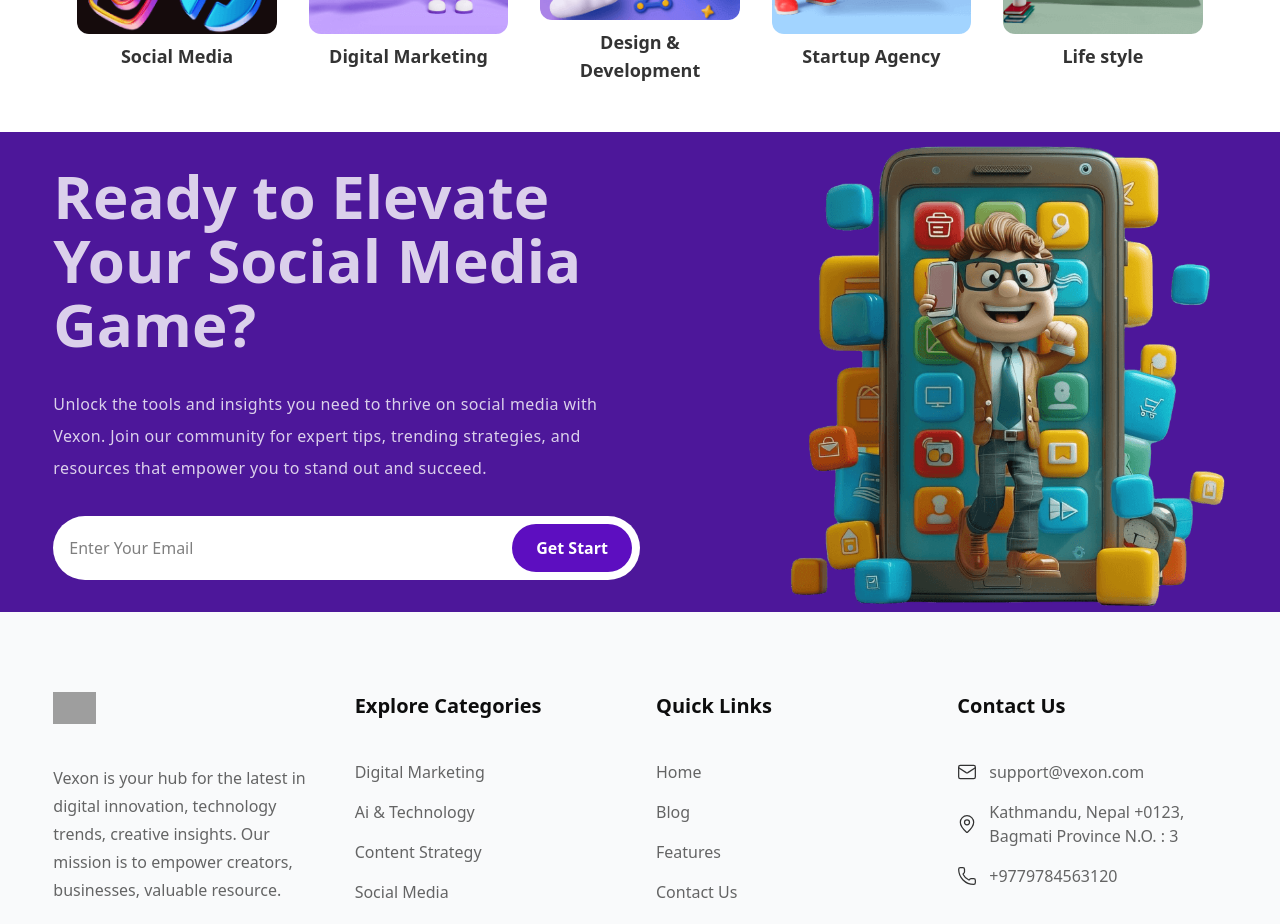
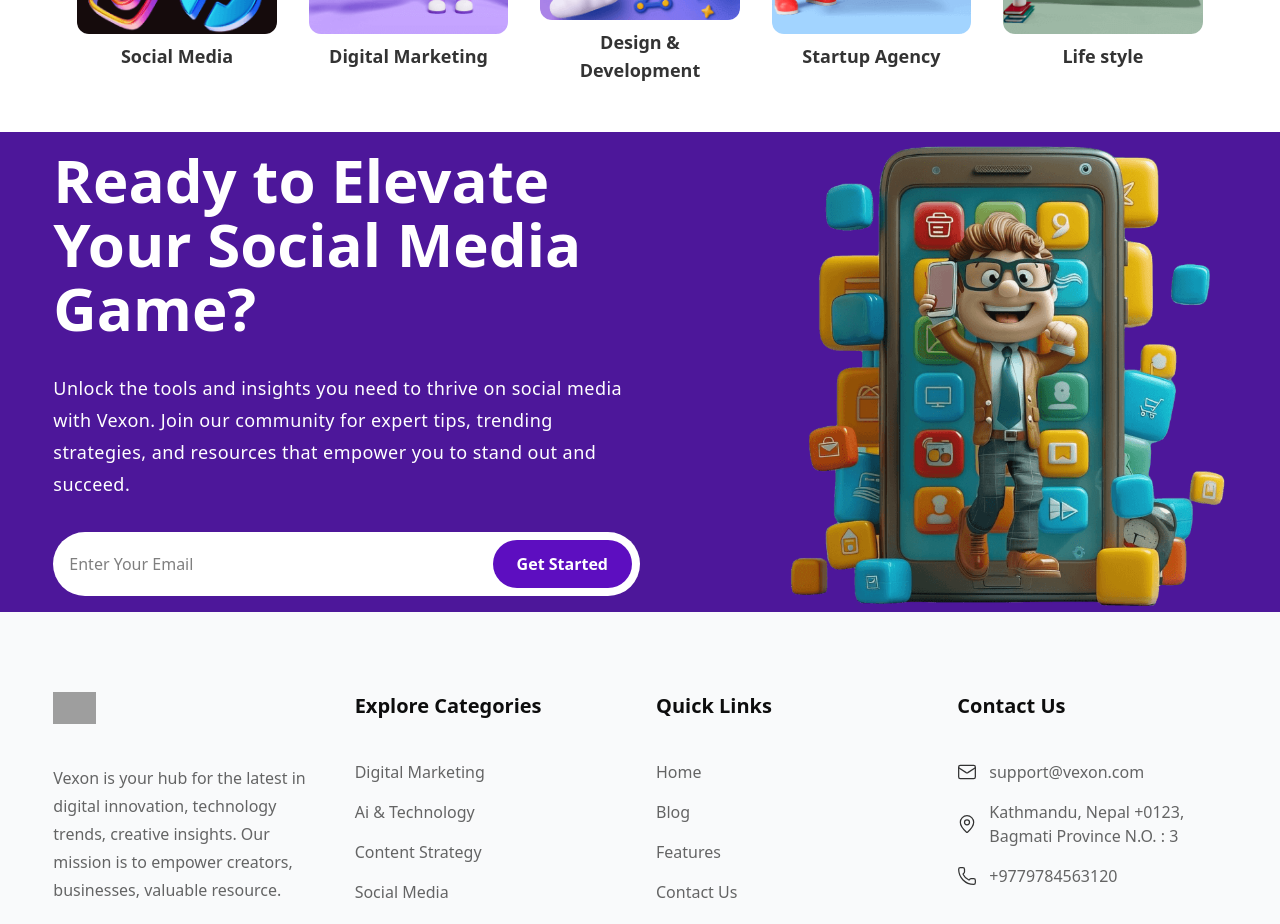
Before and after one commit to prabinb50/Blog_Website_MERN, a React (Vite) app in the folder frontend/: page / in a window 1280 px wide. Shown: the part 3700-4624 px from the top of the page. Built offline with nearby package versions, Linux system fonts and the light colour scheme; no server answers; sample sign-in values are in the browser's storage; grey boxes are pictures that could not be loaded.

Commit message:
add animated components and enhance UI with animations in Contact Us and Social Media pages

```diff
--- /dev/null
+++ b/frontend/src/components/AnimatedComponent.jsx
@@ -0,0 +1,92 @@
+import React, { useEffect } from 'react';
+import { motion, useAnimation } from 'framer-motion';
+import { useInView } from 'react-intersection-observer';
+
+// AnimatedText component
+export const AnimatedText = ({ children, delay = 0, className }) => {
+    const controls = useAnimation();
+    const [ref, inView] = useInView({
+        triggerOnce: false,
+        threshold: 0.1,
+    });
+
+    useEffect(() => {
+        if (inView) {
+            controls.start({
+                opacity: 1,
+                y: 0,
+                transition: { duration: 0.5, delay }
+            });
+        }
+    }, [controls, inView, delay]);
+
+    return (
+        <motion.div
+            ref={ref}
+            initial={{ opacity: 0, y: 20 }}
+            animate={controls}
+            className={className}
+        >
+            {children}
+        </motion.div>
+    );
+};
+
+// AnimatedCard component
+export const AnimatedCard = ({ children, delay = 0, className }) => {
+    const controls = useAnimation();
+    const [ref, inView] = useInView({
+        triggerOnce: false,
+        threshold: 0.1,
+    });
+
+    useEffect(() => {
+        if (inView) {
+            controls.start({
+                opacity: 1,
+                y: 0,
+                transition: { duration: 0.5, delay }
+            });
+        }
+    }, [controls, inView, delay]);
+
+    return (
+        <motion.div
+            ref={ref}
+            initial={{ opacity: 0, y: 30 }}
+            animate={controls}
+            className={className}
+        >
+            {children}
+        </motion.div>
+    );
+};
+
+// AnimatedFade component (fade-in only)
+export const AnimatedFade = ({ children, delay = 0, className }) => {
+    const controls = useAnimation();
+    const [ref, inView] = useInView({
+        triggerOnce: false,
+        threshold: 0.1,
+    });
+
+    useEffect(() => {
+        if (inView) {
+            controls.start({
+                opacity: 1,
+                transition: { duration: 0.5, delay }
+            });
+        }
+    }, [controls, inView, delay]);
+
+    return (
+        <motion.div
+            ref={ref}
+            initial={{ opacity: 0 }}
+            animate={controls}
+            className={className}
+        >
+            {children}
+        </motion.div>
+    );
+};
--- a/frontend/src/components/LogoutButton.jsx
+++ b/frontend/src/components/LogoutButton.jsx
@@ -6,28 +6,28 @@
     const navigate = useNavigate();
 
     const handleLogout = () => {
-        // Remove the authentication token
+        // remove the authentication token
         localStorage.removeItem('myToken');
 
-        // Show success message
+        // show success message
         toast.success('Logged out successfully', {
             position: 'top-right',
             autoClose: 200,
         });
 
-        // Call the optional onClick callback if provided
+        // call the optional onClick callback if provided
         if (onClick && typeof onClick === 'function') {
             onClick();
         }
 
-        // Redirect to login page
+        // redirect to login page
         navigate('/login');
     };
 
     return (
         <button
             onClick={handleLogout}
-            className={className || "text-black hover:text-purple-600 transition-colors"}
+            className={className || "text-black hover:text-purple-600 transition-colors cursor-pointer"}
         >
             Logout
         </button>
--- a/frontend/src/components/SocialMediaGame.jsx
+++ b/frontend/src/components/SocialMediaGame.jsx
@@ -1,35 +1,58 @@
 import React from "react";
 import socialmedia from "../../public/socialmediagame.png";
+import { AnimatedText, AnimatedCard, AnimatedFade } from "./AnimatedComponent";
 
 export default function SocialMediaGame() {
   return (
-    <div className="h-full lg:h-120 w-full bg-violet-900  flex ">
-      <div className=" w-11/12 mx-auto flex flex-col max-lg:px-6 lg:flex-row items-center justify-between gap-8">
-        <div className="flex flex-col  lg:w-1/2  gap-8 max-lg:mt-12">
-          <p className="font-bold xl:text-6xl sm:text-4xl xl:leading-16 text-3xl text-white  opacity-80">
+    <div className="h-full lg:h-120 w-full bg-violet-900 flex">
+      <div className="w-11/12 mx-auto flex flex-col max-lg:px-6 lg:flex-row items-center justify-between gap-8">
+        <div className="flex flex-col lg:w-1/2 gap-8 max-lg:mt-12">
+          {/* heading */}
+          <AnimatedText
+            className="font-bold xl:text-6xl sm:text-4xl xl:leading-16 text-3xl text-white opacity-80"
+            delay={0.2}>
             Ready to Elevate Your Social Media Game?
-          </p>
-          <p className="text-white opacity-80 md::text-lg tracking-wide leading-8">
+          </AnimatedText>
+
+          {/* description */}
+          <AnimatedText
+            className="text-white opacity-80 md:text-lg tracking-wide leading-8"
+            delay={0.3}
+          >
             Unlock the tools and insights you need to thrive on social media
             with Vexon. Join our community for expert tips, trending strategies,
             and resources that empower you to stand out and succeed.
-          </p>
-          <div className=" flex flex-col relative  justify-center  ">
-            <input
-              type="text"
-              className="outline-none  md:h-16 h-14 flex items-center px-4 py-2 bg-white rounded-4xl "
-              placeholder="Enter Your Email"
-            />
+          </AnimatedText>
 
-            <button className="  absolute flex items-center  right-2 cursor-pointer hover:bg-black duration-500 px-4 py-2  md:px-6 md:py-3 font-bold bg-violet-800 text-white rounded-4xl">
-              Get Start
-            </button>
-          </div>
+          {/* form */}
+          <AnimatedCard delay={0.4} className="w-full">
+            <form className="flex flex-col relative justify-center">
+              <input
+                type="email"
+                // value={email}
+                required
+                className="outline-none md:h-16 h-14 flex items-center px-4 py-2 bg-white rounded-4xl"
+                placeholder="Enter Your Email"
+              />
+
+              <button
+                type="submit"
+                className="absolute flex items-center right-2 cursor-pointer hover:bg-black duration-500 px-4 py-2 md:px-6 md:py-3 font-bold bg-violet-800 text-white rounded-4xl"
+              >
+                Get Started
+              </button>
+            </form>
+          </AnimatedCard>
         </div>
 
-        <div className="lg:1/2 flex items-center justify-center">
-          <img src={socialmedia} alt="" className=" h-120 w-110 object-cover" />
-        </div>
+        {/* image */}
+        <AnimatedFade className="lg:1/2 flex items-center justify-center" delay={0.5}>
+          <img
+            src={socialmedia}
+            alt="Social Media Strategy"
+            className="h-120 w-110 object-cover"
+          />
+        </AnimatedFade>
       </div>
     </div>
   );
```
Also changed, not shown: frontend/src/pages/ContactUsPage.jsx (+49 -37 lines), frontend/src/pages/LogoutPage.jsx (+4 -4 lines), frontend/vercel.json (added), 1 other file (tests, documents, lock files or other folders).
